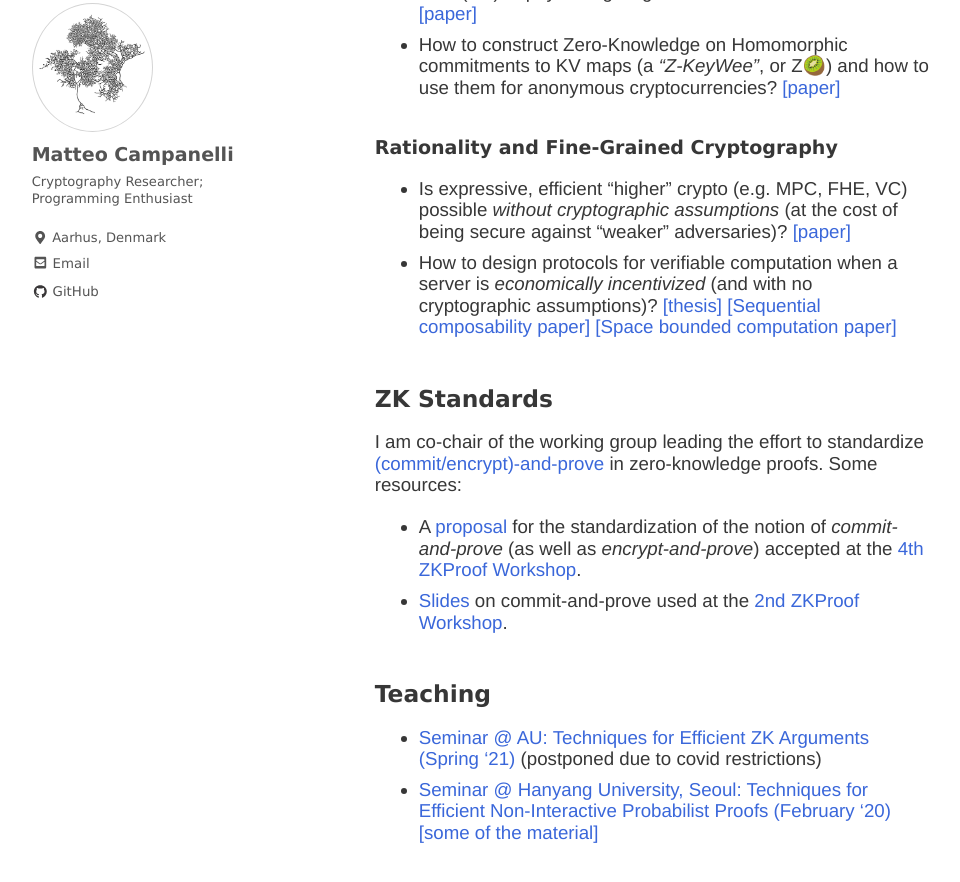
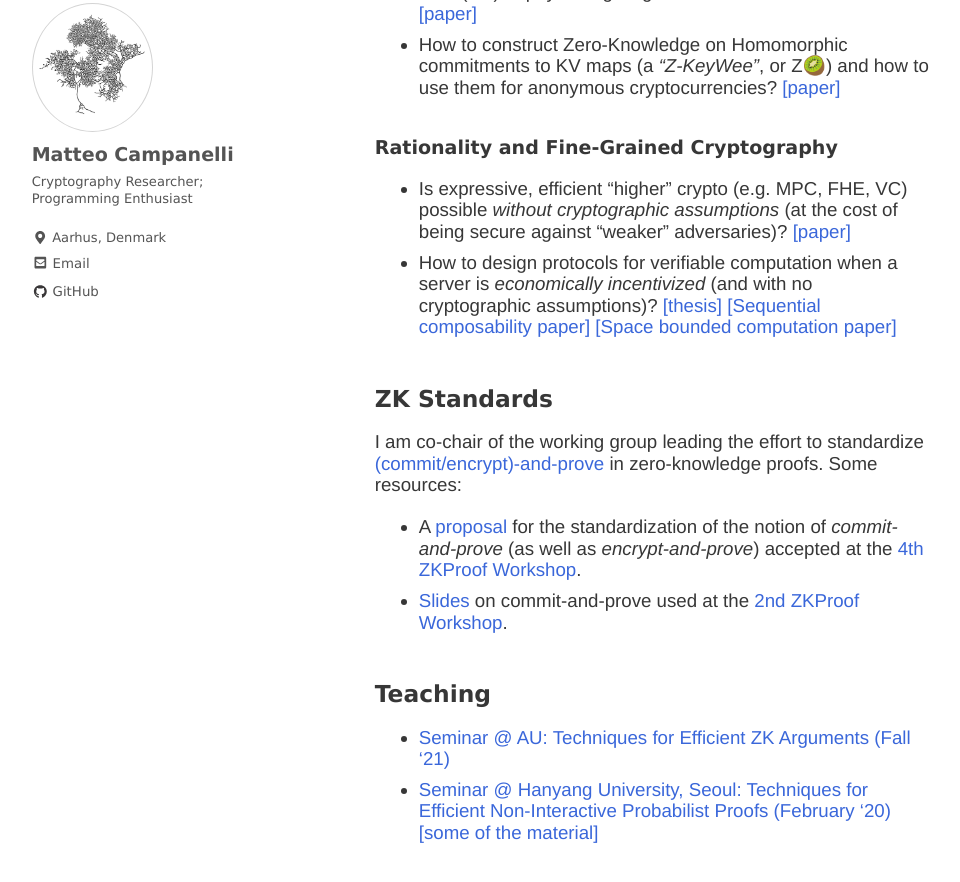
Before and after one commit to matteocam/matteocam.github.io, a Jekyll site: the page built from index.md, in a window 1280 px wide and 900 px high, scrolled down 1495 px. Shown: the top 882 px of the window, without its empty margins (2-962 px from the left). Built offline with Jekyll 4.4.1, drawn with Linux system fonts in a browser that asks for light colours; nearby versions of some CDN libraries; some web fonts are replaced; a script that is not in the unit is left out.

Commit message:
slides imdea impossibilities; change au zk seminar

```diff
--- a/index.md
+++ b/index.md
@@ -56,5 +56,5 @@ I am co-chair of the working group leading the effort to standardize [(commit/en
 
 ## Teaching
 
-- [Seminar @ AU: Techniques for Efficient ZK Arguments (Spring '21)](efficient-zk-au-2021/) (postponed due to covid restrictions)
+- [Seminar @ AU: Techniques for Efficient ZK Arguments (Fall '21)](https://www.notion.so/binarywhales/ZK-Seminar-AU-Fall-21-c4db4f3064ff48ef8f0a5b7f2537f462)
 - [Seminar @ Hanyang University, Seoul: Techniques for Efficient Non-Interactive Probabilist Proofs (February '20)](https://drive.google.com/file/d/1zIldgk2tWdyck_qF4W_2eTf27Lal_wZ_/view?usp=sharing) [[some of the  material]](https://drive.google.com/drive/folders/1lCSlrB8bFTXGfXUc4DizR6AscLgFg4jL?usp=sharing)
```
Also changed, not shown: other parts of index.md (+1 -1 lines), 1 other file.
